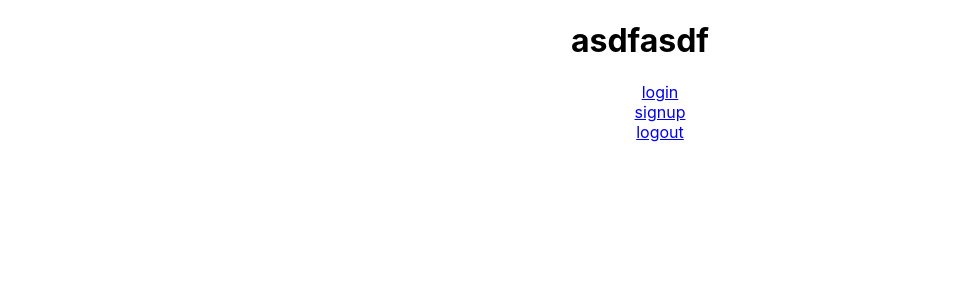
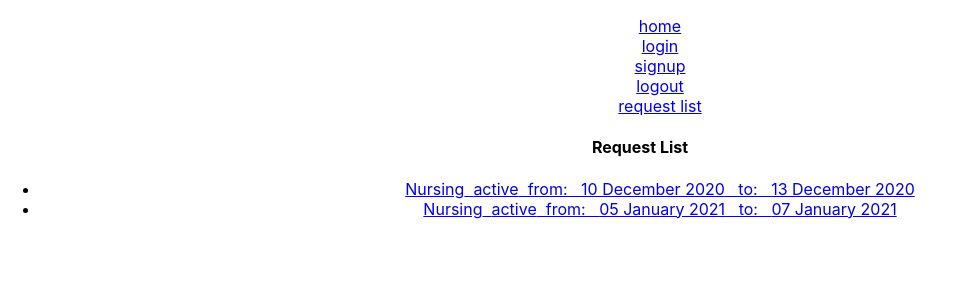
Before and after one commit to ChristopherZinger/react_app_assignment, a React (Create React App) app: page /request-list in a window 1280 px wide. Shown: the top 300 px of the page, without its empty margins (0-954 px from the left). Built offline with nearby package versions, Linux system fonts and the light colour scheme.

Commit message:
list of requests on caregiver homepage

```diff
--- a/src/App.js
+++ b/src/App.js
@@ -6,13 +6,17 @@ import LoginForm from './components/Auth/LoginForm';
 import Logout from './components/Auth/Logout';
 import { UserContextProvider } from './components/UserContext/UserContext'
 import UserInfo from './components/UserInfo/UserInfo'
+import RequestList from './components/RequestList/RequestList';
+import { RequestContextProvider, RequestContext } from './components/RequestContext/RequestContext';
 
 function App() {
   return (
     <div className="App">
       <Router >
         <UserContextProvider >
-          <Layout />
+          <RequestContextProvider>
+            <Layout />
+          </RequestContextProvider>
         </UserContextProvider>
       </Router>
     </div>
@@ -33,6 +37,7 @@ const Layout = props => {
         <Route path='/login' component={LoginForm} />
         <Route path='/signup' component={SignupForm} />
         <Route path='/logout' component={Logout} />
+        <Route path='/request-list' component={RequestList} />
 
       </Switch>
     </div>
@@ -43,13 +48,13 @@ const Layout = props => {
 const Navbar = props => {
   return (
     <div>
-      <h1>asdfasdf</h1>
       <ul>
+        <Link to='home' >home</Link><br />
         <Link to='login' >login</Link><br />
         <Link to='signup' >signup</Link><br />
         <Link to='logout' >logout</Link><br />
+        <Link to='request-list' >request list</Link><br />
       </ul >
     </div >
-
   )
 }
--- a/src/components/RequestContext/RequestContext.js
+++ b/src/components/RequestContext/RequestContext.js
@@ -0,0 +1,66 @@
+import React, { createContext, useReducer } from 'react';
+
+const requestDB = [
+    {
+        id: 1112,
+        user: 1320,
+        start: new Date(2020, 11, 10, 10, 33, 30, 0),
+        end: new Date(2020, 11, 13, 10, 33, 30, 0),
+        typeOfCare: 'Nursing',
+        description: 'This is a description of the care needed.',
+        isActive: true,
+        careGiver: null
+    },
+    {
+        id: 1111,
+        user: 1320,
+        start: new Date(2020, 12, 5, 10, 33, 30, 0),
+        end: new Date(2020, 12, 7, 10, 33, 30, 0),
+        typeOfCare: 'Nursing',
+        description: 'This is a description of the care needed.',
+        isActive: true,
+        careGiver: null
+    },
+]
+
+const actionTypes = {
+    CREATE_REQUEST: 'CREATE_REQUEST',
+    CONSUME_REQUEST: 'CONSUME_REQUEST',
+}
+
+export const RequestContext = createContext();
+const initialState = { requestDB }
+
+function reducer(state, action) {
+    switch (action.type) {
+        case actionTypes.CONSUME_REQUEST:
+            return {
+                ...state, requestDB: [...action.data]
+            };
+        case actionTypes.CREATE_REQUEST:
+            return {
+                ...state, requestDB: [...state.requestDB, action.data]
+            };
+    }
+}
+
+export function RequestContextProvider(props) {
+    const [state, dispatch] = useReducer(reducer, initialState);
+
+    const value = {
+        requestDB: state.requestDB,
+
+        creatRequest: (data) => {
+            dispatch({ type: actionTypes.CREATE_REQUEST, data });
+        },
+
+
+
+    }
+
+    return (
+        <RequestContext.Provider value={value} >
+            { props.children}
+        </RequestContext.Provider >
+    )
+}
--- /dev/null
+++ b/src/components/RequestList/RequestList.js
@@ -0,0 +1,38 @@
+import React, { useContext } from 'react';
+import { RequestContext } from '../RequestContext/RequestContext';
+import { Link } from 'react-router-dom'
+import moment from 'moment';
+
+
+const RequestList = props => {
+    const { requestDB } = useContext(RequestContext);
+
+    const requestList = requestDB.map(item => {
+        return (
+            <li key={item.id}>
+                <Link to={"/request/" + item.id} >
+                    {item.typeOfCare} &nbsp;
+                    {item.isActive ? "active" : "not active"}&nbsp;
+
+                    from: &nbsp; {moment(item.start).format('DD MMMM YYYY')} &nbsp;
+                    to: &nbsp; {moment(item.end).format('DD MMMM YYYY')}
+                </Link>
+            </li>
+
+        )
+    }
+    )
+    return (
+
+        <div>
+            <h4>Request List</h4>
+            <ul>
+                {requestList}
+            </ul>
+        </div>
+
+    )
+}
+
+
+export default RequestList;
--- a/src/components/UserContext/UserContext.js
+++ b/src/components/UserContext/UserContext.js
@@ -64,13 +64,10 @@ export function UserContextProvider(props) {
             // api call here
             dispatch({ type: actionTypes.AUTH_SIGNUP, data });
             // dispatch({ type: actionTypes.AUTH_SUCCESS, data });
-
         },
         login: ({ email }) => {
             const data = state.userDB.filter(user => user.email === email)[0]
-            console.log(email)
             dispatch({ type: actionTypes.AUTH_LOGIN, data });
-
         },
         logout: () => {
             dispatch({ type: actionTypes.AUTH_LOGOUT });
```
